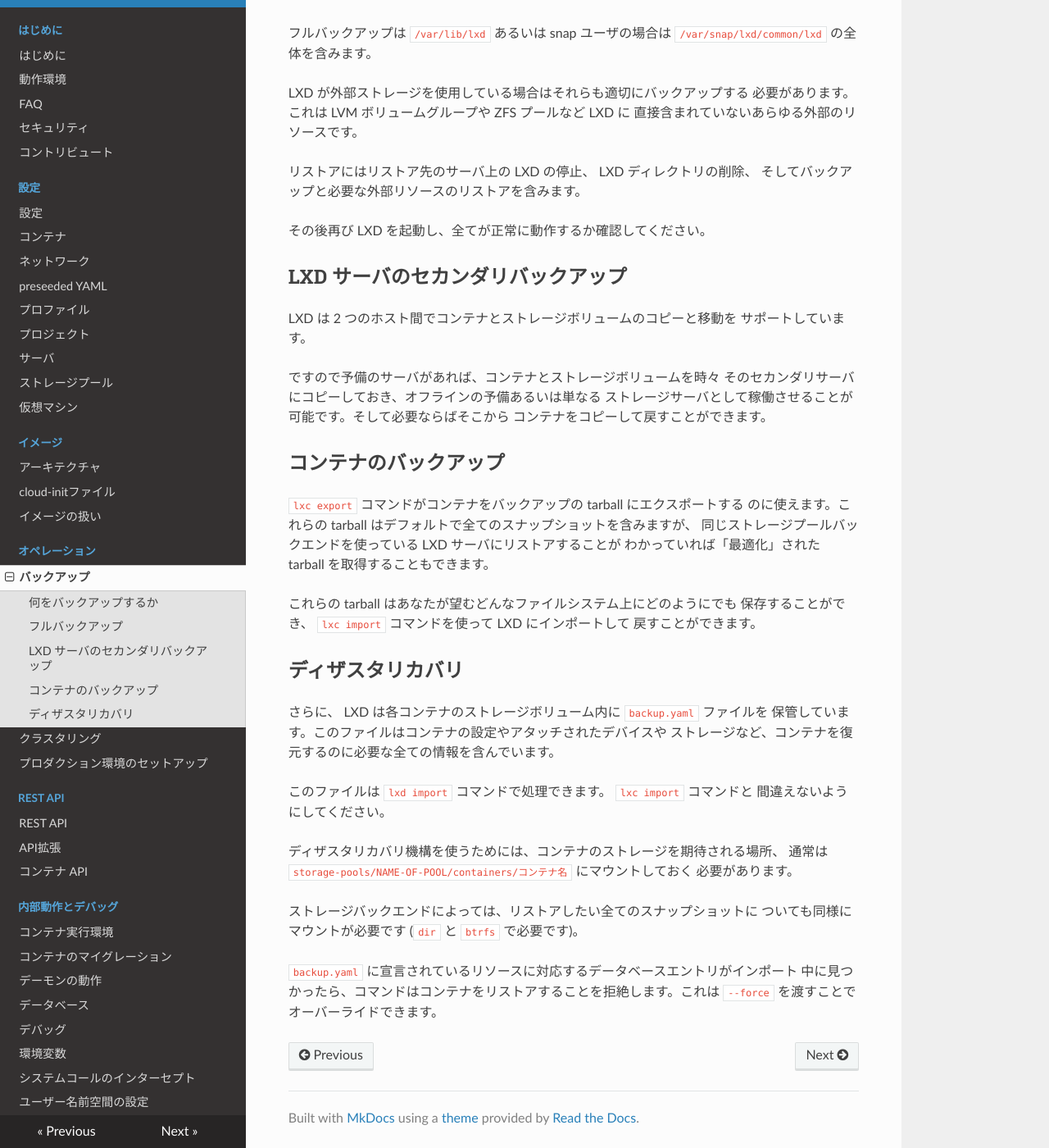
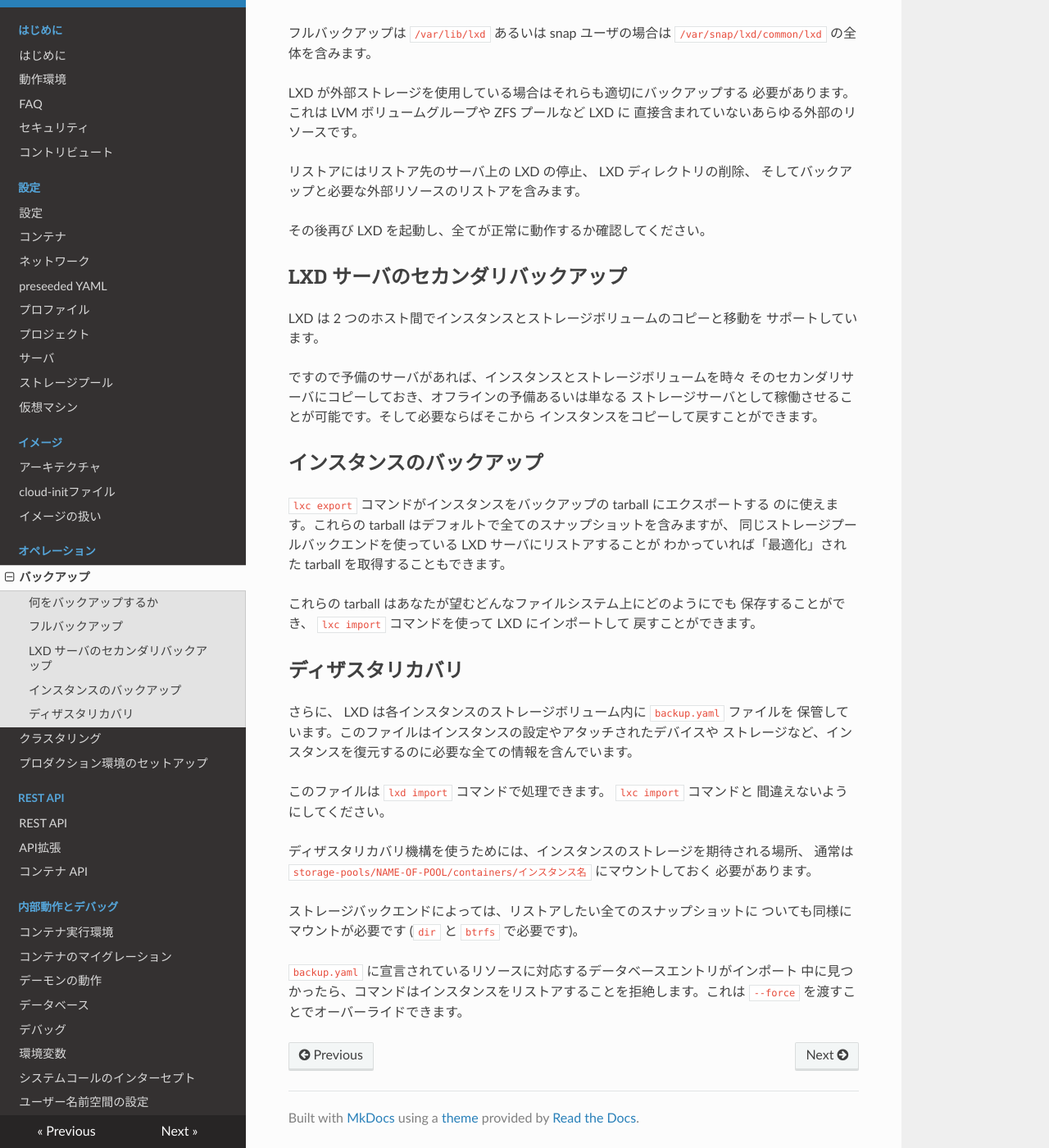
Before and after one commit to lxc-jp/lxd-ja, an MkDocs documentation site: the page built from doc/backup.md, in a window 1280 px wide and 1400 px high, scrolled down 641 px. Shown: the whole window at 82% size. Built offline with MkDocs 1.6.1, drawn with Linux system fonts in a browser that asks for light colours; nearby versions of some CDN libraries; old or Windows-style settings are respelled for this version of MkDocs; some of the changed text lies outside the part shown.

Commit message:
Update backup.md to upstream at 2020-01-31
Signed-off-by: Hiroaki Nakamura <hnakamur@gmail.com>

```diff
--- a/doc/backup.md
+++ b/doc/backup.md
@@ -8,16 +8,16 @@ When planning to backup a LXD server, consider all the different objects
 that are stored/managed by LXD:
 -->
 
- - コンテナ (データベースのレコードとファイルシステム) <!-- Containers (database records and filesystems) -->
+ - インスタンス (データベースのレコードとファイルシステム) <!-- Instances (database records and filesystems) -->
  - イメージ (データベースのレコード、イメージファイル、そしてファイルシステム) <!-- Images (database records, image files and filesystems) -->
  - ネットワーク (データベースのレコードと状態ファイル) <!-- Networks (database records and state files) -->
  - プロファイル (データベースのレコード) <!-- Profiles (database records) -->
  - ストレージボリューム (データベースのレコードとファイルシステム) <!-- Storage volumes (database records and filesystems) -->
 
-データベースだけをバックアップあるいはコンテナのファイルシステムだけを
+データベースだけをバックアップあるいはインスタンスだけを
 バックアップしても完全に機能するバックアップにはなりません。
 <!--
-Only backing up the database or only backing up the container filesystem
+Only backing up the database or only backing up the instances
 will not get you a fully functional backup.
 -->
 
@@ -60,30 +60,30 @@ Then start LXD again and check that everything works fine.
 -->
 
 ## LXD サーバのセカンダリバックアップ <!-- Secondary backup LXD server -->
-LXD は 2 つのホスト間でコンテナとストレージボリュームのコピーと移動を
+LXD は 2 つのホスト間でインスタンスとストレージボリュームのコピーと移動を
 サポートしています。
 <!--
-LXD supports copying and moving containers and storage volumes between two hosts.
+LXD supports copying and moving instances and storage volumes between two hosts.
 -->
 
-ですので予備のサーバがあれば、コンテナとストレージボリュームを時々
+ですので予備のサーバがあれば、インスタンスとストレージボリュームを時々
 そのセカンダリサーバにコピーしておき、オフラインの予備あるいは単なる
 ストレージサーバとして稼働させることが可能です。そして必要ならばそこから
-コンテナをコピーして戻すことができます。
+インスタンスをコピーして戻すことができます。
 <!--
-So with a spare server, you can copy your containers and storage volumes
+So with a spare server, you can copy your instances and storage volumes
 to that secondary server every so often, allowing it to act as either an
 offline spare or just as a storage server that you can copy your
-containers back from if needed.
+instances back from if needed.
 -->
 
-## コンテナのバックアップ <!-- Container backups -->
-`lxc export` コマンドがコンテナをバックアップの tarball にエクスポートする
+## インスタンスのバックアップ <!-- Instance backups -->
+`lxc export` コマンドがインスタンスをバックアップの tarball にエクスポートする
 のに使えます。これらの tarball はデフォルトで全てのスナップショットを含みますが、
 同じストレージプールバックエンドを使っている LXD サーバにリストアすることが
 わかっていれば「最適化」された tarball を取得することもできます。
 <!--
-The `lxc export` command can be used to export containers to a backup tarball.
+The `lxc export` command can be used to export instances to a backup tarball.
 Those tarballs will include all snapshots by default and an "optimized"
 tarball can be obtained if you know that you'll be restoring on a LXD
 server using the same storage pool backend.
@@ -98,13 +98,13 @@ and can be imported back into LXD using the `lxc import` command.
 -->
 
 ## ディザスタリカバリ <!-- Disaster recovery -->
-さらに、 LXD は各コンテナのストレージボリューム内に `backup.yaml` ファイルを
-保管しています。このファイルはコンテナの設定やアタッチされたデバイスや
-ストレージなど、コンテナを復元するのに必要な全ての情報を含んでいます。
+さらに、 LXD は各インスタンスのストレージボリューム内に `backup.yaml` ファイルを
+保管しています。このファイルはインスタンスの設定やアタッチされたデバイスや
+ストレージなど、インスタンスを復元するのに必要な全ての情報を含んでいます。
 <!--
-Additionally, LXD maintains a `backup.yaml` file in each container's storage
+Additionally, LXD maintains a `backup.yaml` file in each instance's storage
 volume. This file contains all necessary information to recover a given
-container, such as container configuration, attached devices and storage.
+instance, such as instance configuration, attached devices and storage.
 -->
 
 このファイルは `lxd import` コマンドで処理できます。 `lxc import` コマンドと
@@ -114,11 +114,11 @@ This file can be processed by the `lxd import` command, not to
 be confused with `lxc import`.
 -->
 
-ディザスタリカバリ機構を使うためには、コンテナのストレージを期待される場所、
-通常は `storage-pools/NAME-OF-POOL/containers/コンテナ名` にマウントしておく
+ディザスタリカバリ機構を使うためには、インスタンスのストレージを期待される場所、
+通常は `storage-pools/NAME-OF-POOL/containers/インスタンス名` にマウントしておく
 必要があります。
 <!--
-To use the disaster recovery mechanism, you must mount the container's
+To use the disaster recovery mechanism, you must mount the instance's
 storage to its expected location, usually under
 `storage-pools/NAME-OF-POOL/containers/NAME-OF-CONTAINER`.
 -->
@@ -131,10 +131,10 @@ any snapshot you want to restore (needed for `dir` and `btrfs`).
 -->
 
 `backup.yaml` に宣言されているリソースに対応するデータベースエントリがインポート
-中に見つかったら、コマンドはコンテナをリストアすることを拒絶します。これは
+中に見つかったら、コマンドはインスタンスをリストアすることを拒絶します。これは
 `--force` を渡すことでオーバーライドできます。
 <!--
 If any matching database entry for resources declared in `backup.yaml` is found
-during import, the command will refuse to restore the container.  This can be
+during import, the command will refuse to restore the instance.  This can be
 overridden by passing `\-\-force`.
 -->
```
